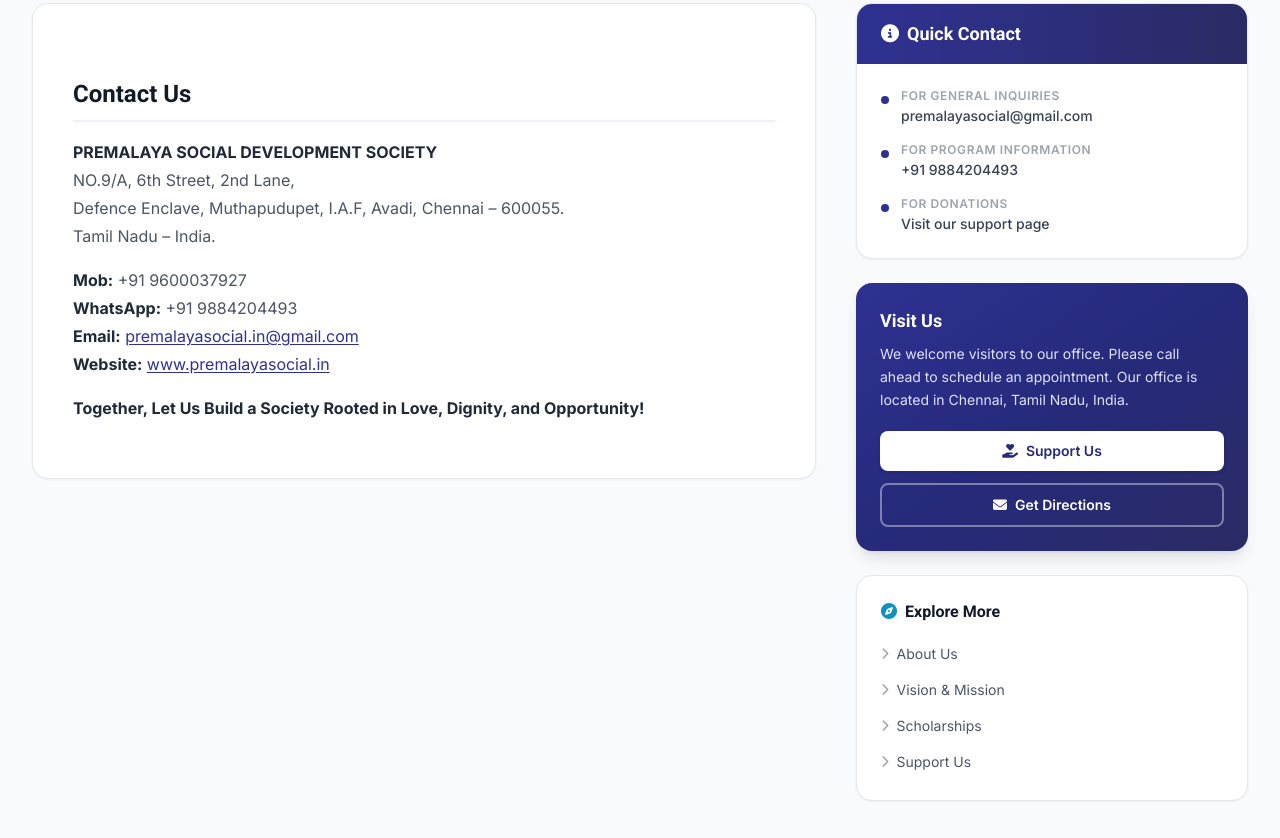
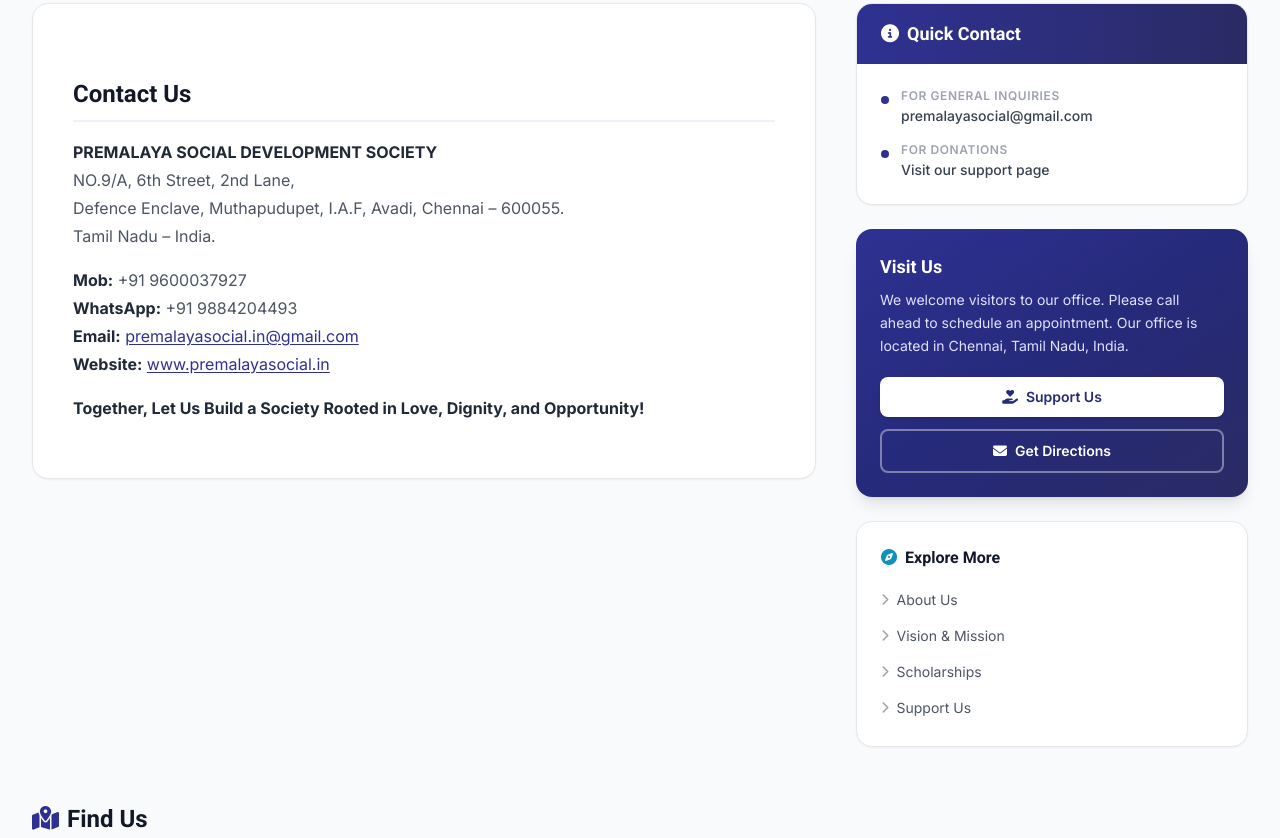
Before and after one commit to premalaya-social/premalaya-social, an Eleventy site: page src/contact.md in a window 1280 px wide. Shown: the part 1286-2124 px from the top of the page. Built offline with nearby package versions, Linux system fonts and the light colour scheme; Eleventy itself is replaced by a stand-in of ours; files that its build step writes are made by us from their sources.

Commit message:
Update Other Pages "contact" - Isaiah A <premalayasocial@gmail.com> via DecapBridge

```diff
--- a/src/contact.md
+++ b/src/contact.md
@@ -11,8 +11,6 @@
   items:
     - label: For general inquiries
       value: premalayasocial@gmail.com
-    - label: For program information
-      value: +91 9884204493
     - label: For donations
       value: Visit our support page
 sidebarCta:
```
